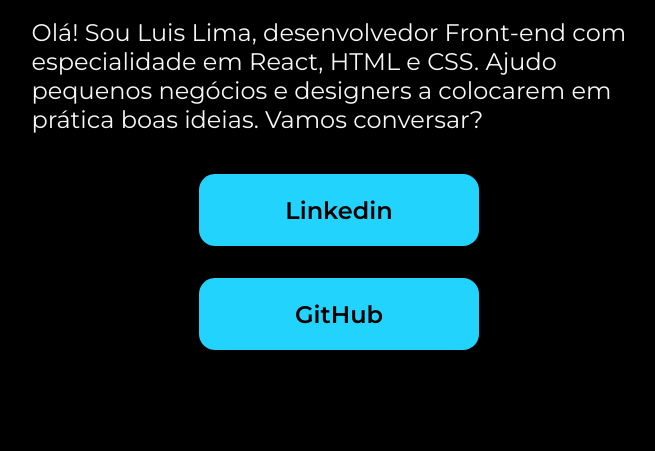
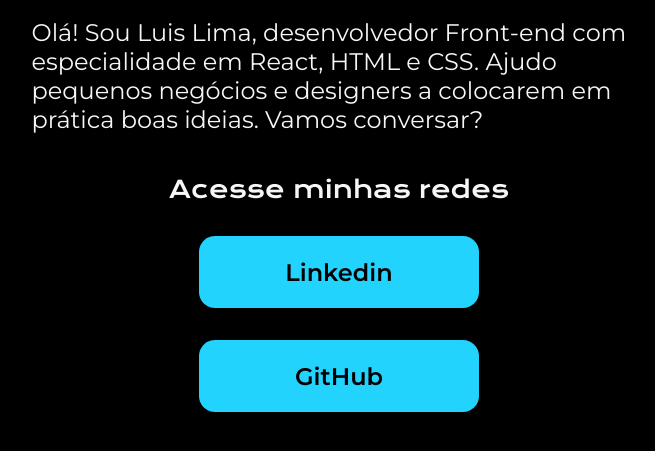
Before and after one commit to Fallic/Portfolio, a plain HTML site: page index.html in a window 1280 px wide. Shown: the part 285-736 px from the top of the page, without its empty margins (301-956 px from the left). Drawn offline with nearby package versions, Linux system fonts and the light colour scheme.

Commit message:
Update index.html
Alterações para melhora visual

```diff
--- a/index.html
+++ b/index.html
@@ -18,6 +18,7 @@
             </strong></h1>
             <p class="apresentacao__conteudo__texto">Olá! Sou Luis Lima, desenvolvedor Front-end com especialidade em React, HTML e CSS. Ajudo pequenos negócios e designers a colocarem em prática boas ideias. Vamos conversar?</p>
             <div class="apresentacao__links">
+                <h2 class="apresentacao__links__subtitulo">Acesse minhas redes</h2>
                 <a class="apresentacao__links__link" href="https://www.linkedin.com/in/luis-francisco-farias/">Linkedin</a>
                 <a class="apresentacao__links__link" href="https://github.com/Fallic">GitHub</a>
             </div>
```
